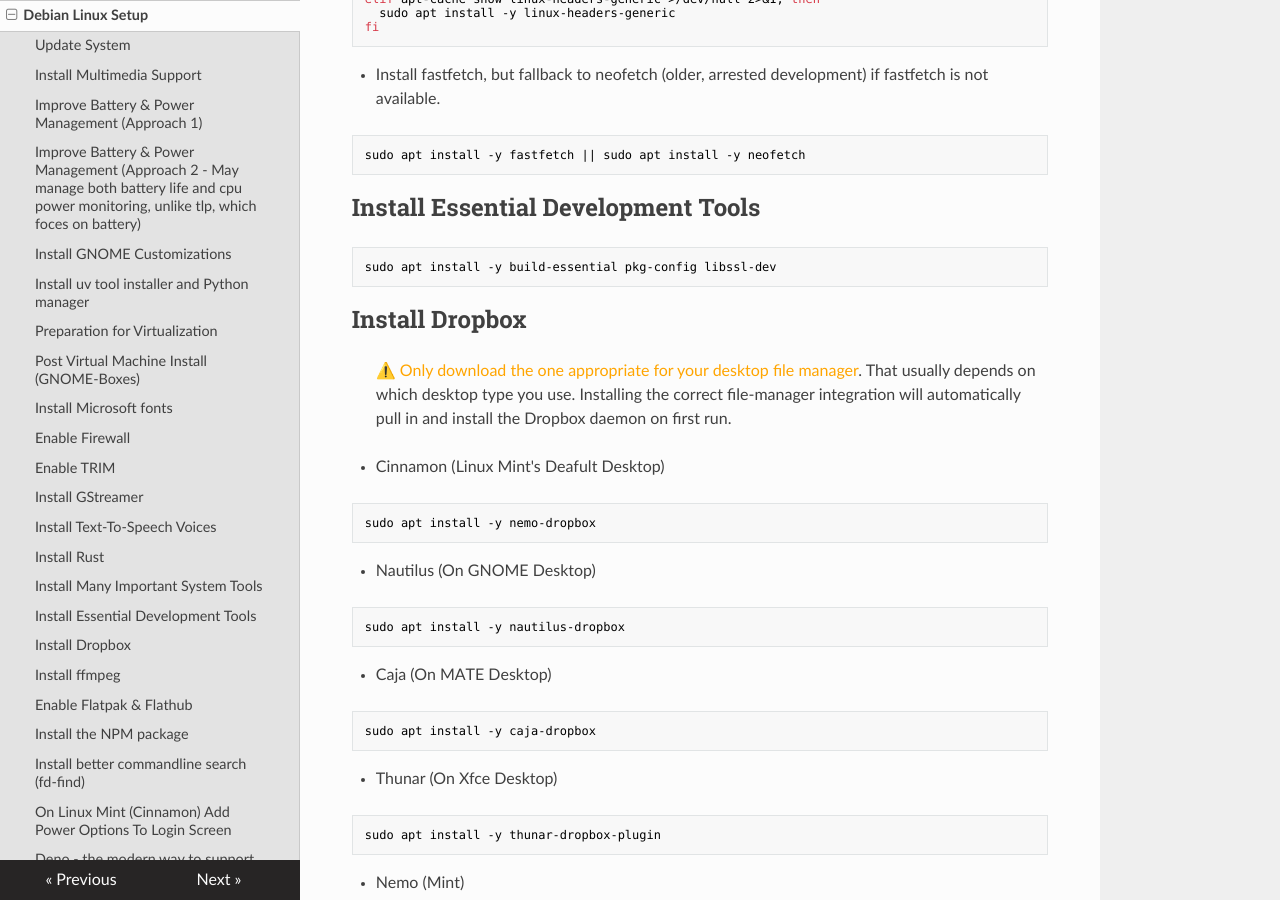
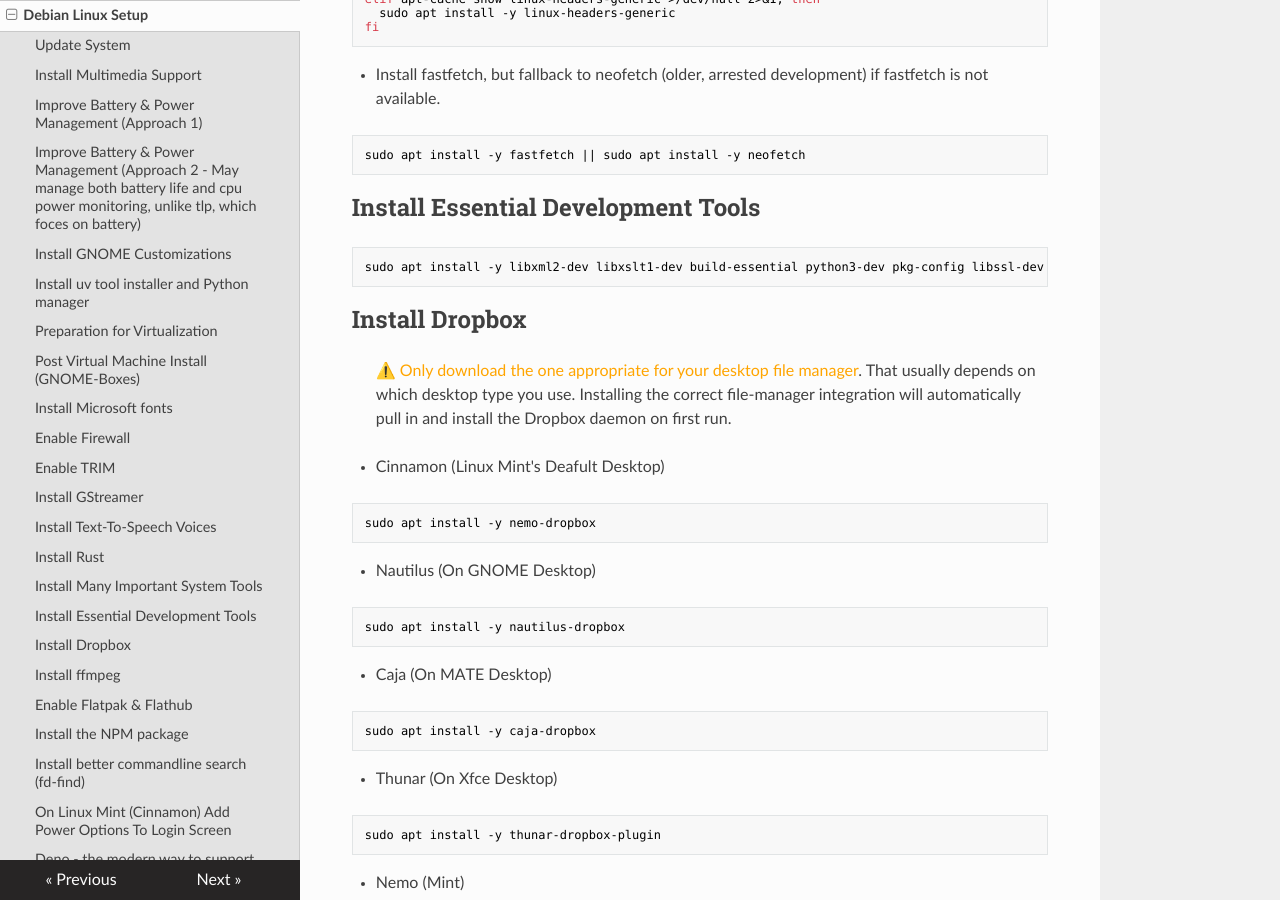
Before and after one commit to travisseymour/useful_stuff, an MkDocs documentation site: the page built from docs/debian_setup.md, in a window 1280 px wide and 900 px high, scrolled down 4806 px. Built offline with MkDocs 1.6.1, drawn with Linux system fonts in a browser that asks for light colours; nearby versions of some CDN libraries; some of the changed text lies outside the part shown.

Commit message:
beefed up development tools install

````diff
--- a/docs/debian_setup.md
+++ b/docs/debian_setup.md
@@ -227,7 +227,7 @@
 ## Install Essential Development Tools
 
 ```bash
-sudo apt install -y build-essential pkg-config libssl-dev
+sudo apt install -y libxml2-dev libxslt1-dev build-essential python3-dev pkg-config libssl-dev
 ```
 
 ## Install Dropbox
@@ -325,6 +325,19 @@
 - Install:
 ```bash
 curl -fsSL https://deno.land/install.sh | sh
+```
+
+## RipGrep: file content search
+
+- Install
+```bash
+sudo apt install RipGrep
+```
+
+> Usage
+
+```bash
+rg -l "pygame" --type py
 ```
 
 ## Anki
````
Also changed, not shown: 1 other file.
